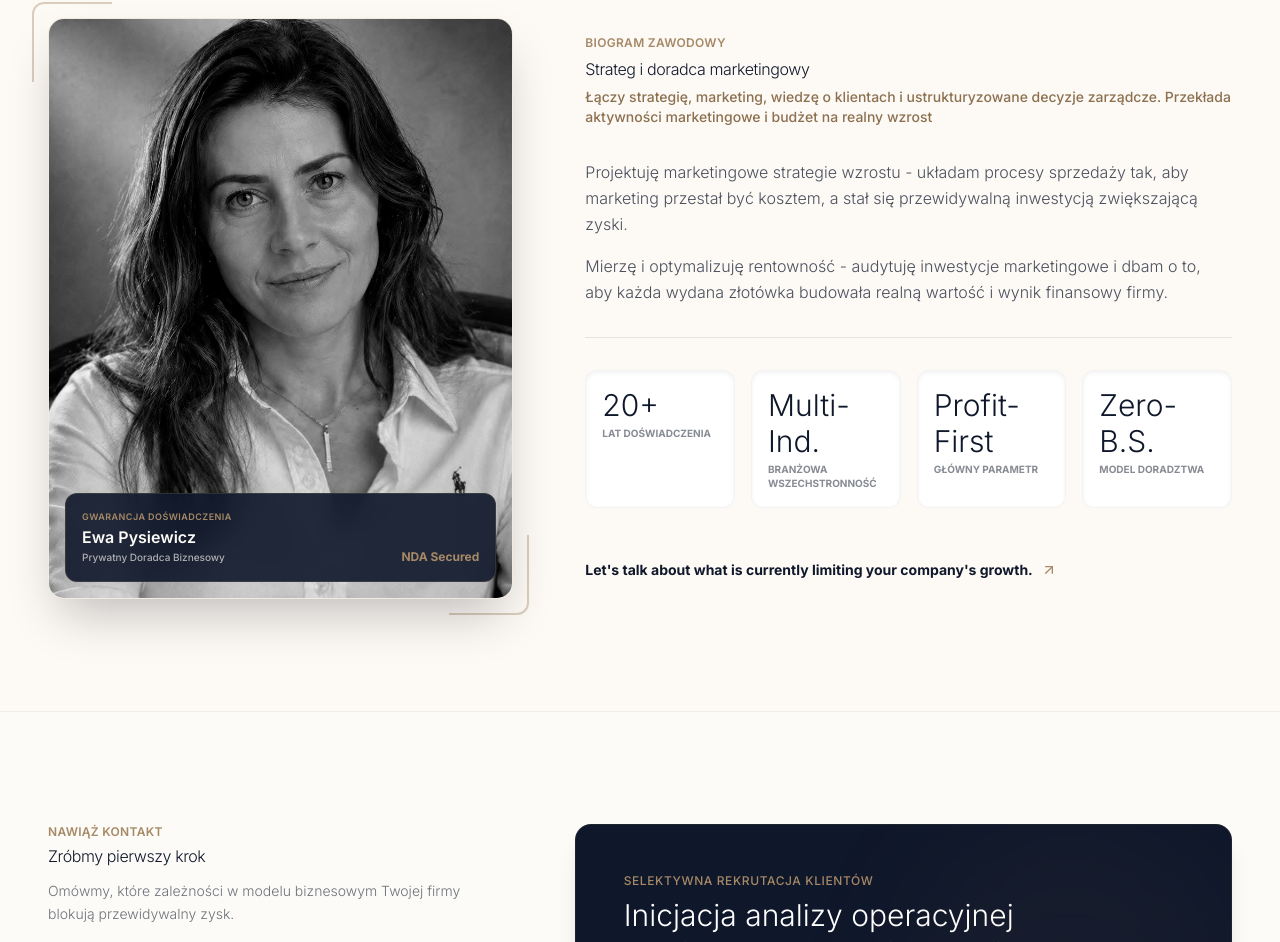
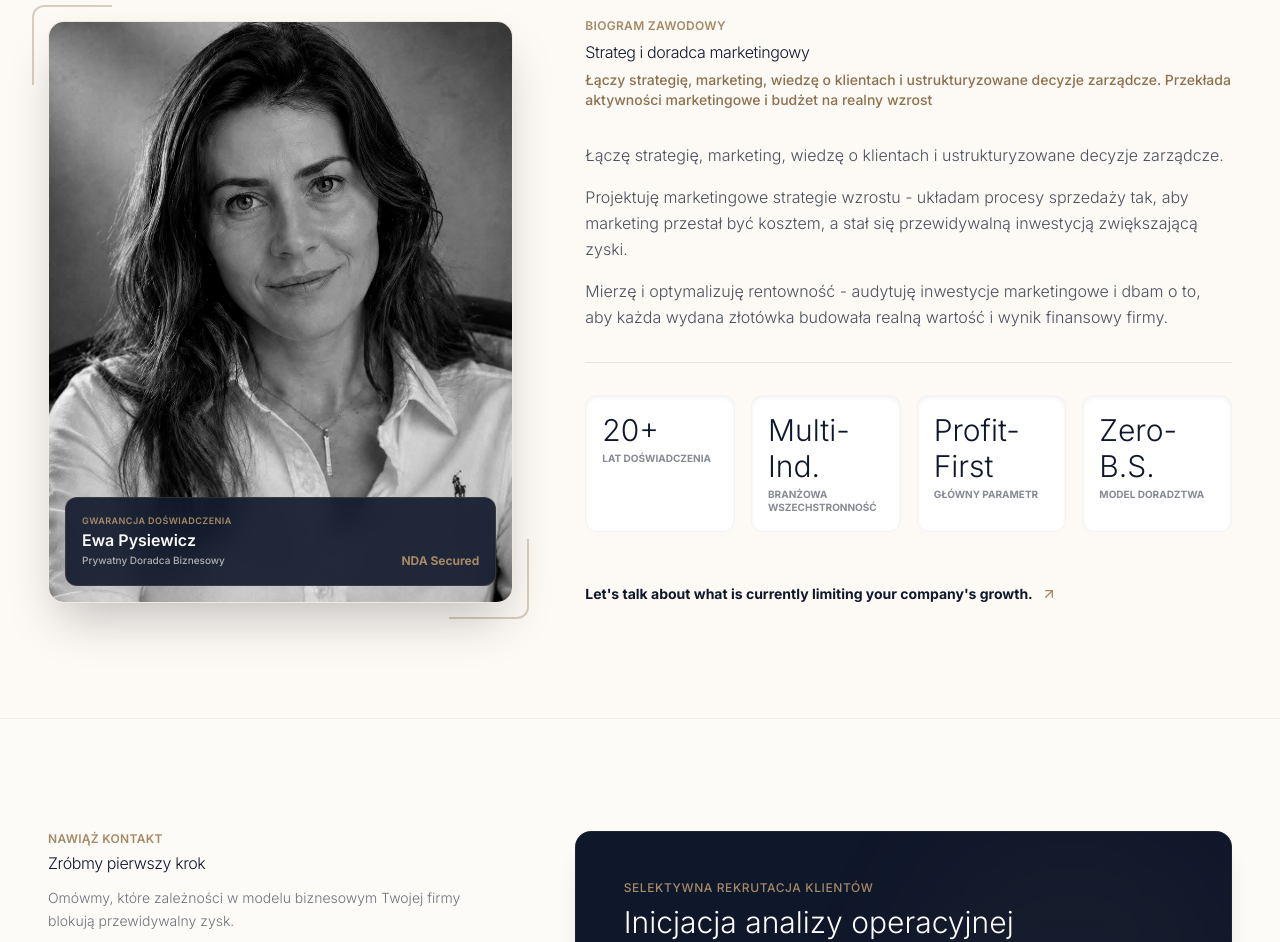
Before and after one commit to ewa-cell/premiumbc, a React (Vite) app: page / in a window 1280 px wide. Shown: the part 5426-6368 px from the top of the page. Built offline with nearby package versions, Linux system fonts and the light colour scheme.

Commit message:
Add opening sentence to paragraphsPl in about section

```diff
--- a/src/data.ts
+++ b/src/data.ts
@@ -465,6 +465,7 @@ export const ABOUT_CONTENT = {
     "Having run enterprises myself, I deeply understand the silent friction of founder-dependency, margin dilution, and fragmented operational processes. Together, we analyze your metrics with radical candor and re-architect your business so growth becomes a controlled, predictable, and highly profitable machine."
   ],
   paragraphsPl: [
+    "Łączę strategię, marketing, wiedzę o klientach i ustrukturyzowane decyzje zarządcze.",
     "Projektuję marketingowe strategie wzrostu - układam procesy sprzedaży tak, aby marketing przestał być kosztem, a stał się przewidywalną inwestycją zwiększającą zyski.",
     "Mierzę i optymalizuję rentowność - audytuję inwestycje marketingowe i dbam o to, aby każda wydana złotówka budowała realną wartość i wynik finansowy firmy."
   ],
```
